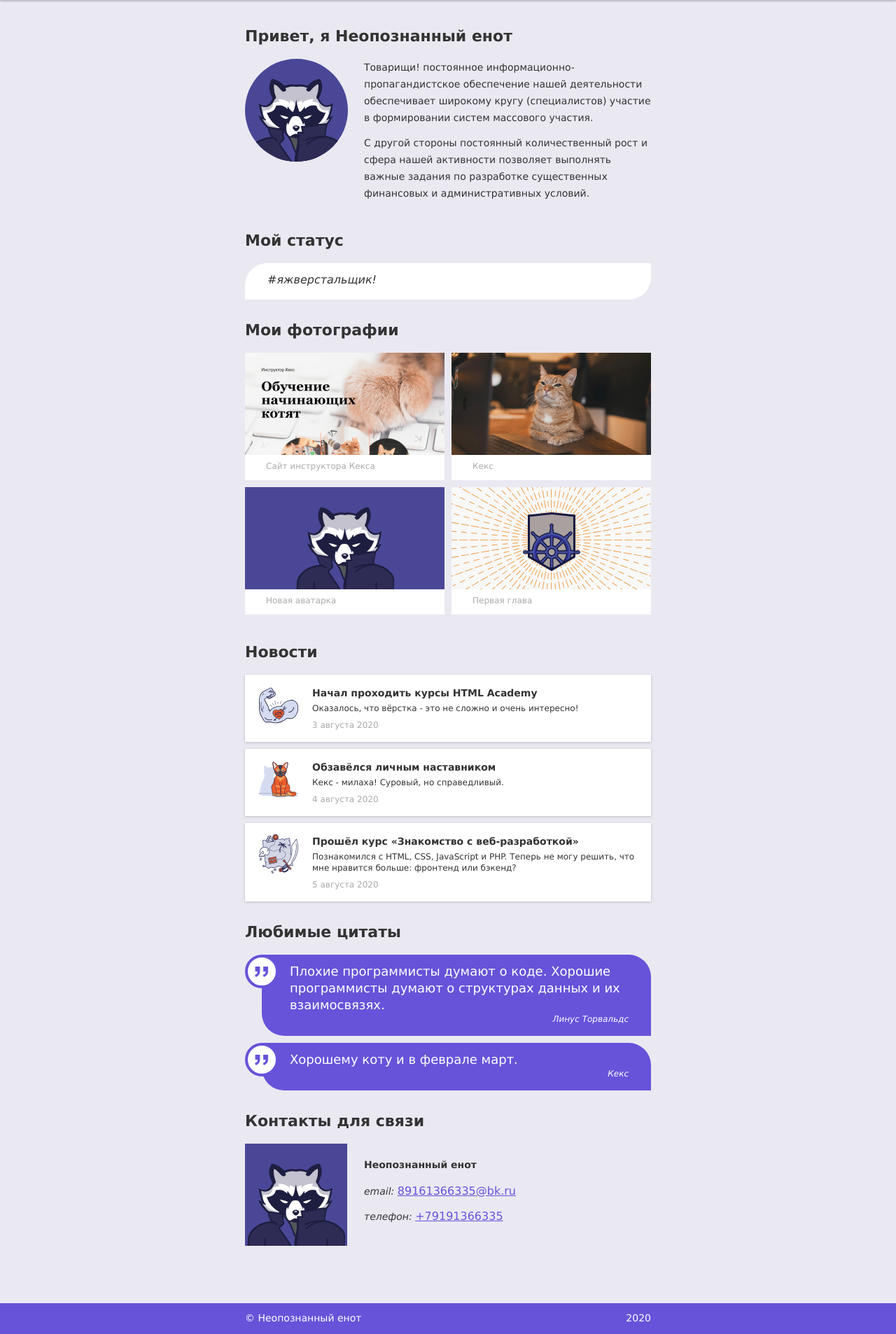
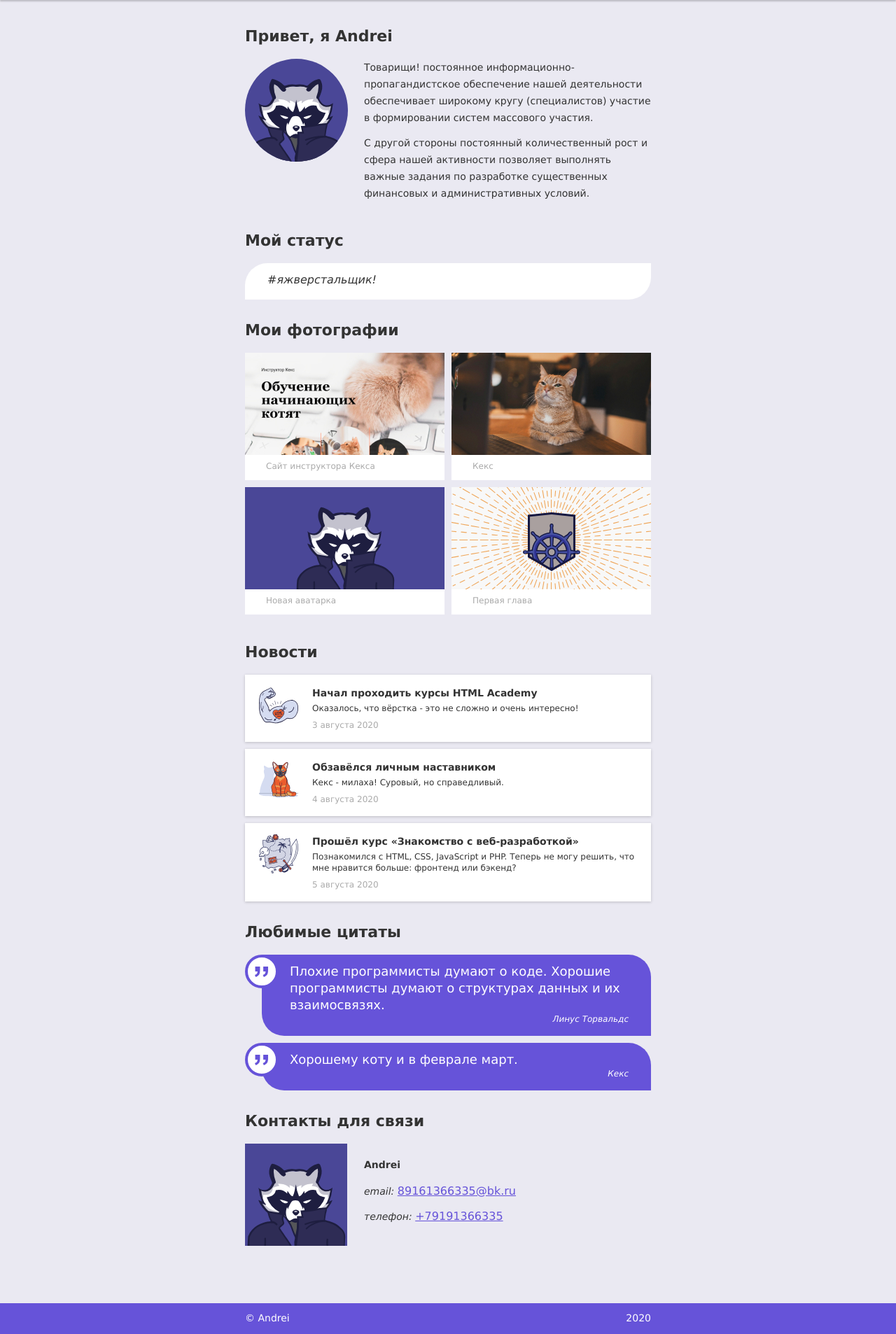
Before and after one commit to MitrofAndrei/MySite-test, a PHP site: page / in a window 1280 px wide. Shown: the part 248-2154 px from the top of the page at 70% size. Run offline with PHP 8.4, Linux system fonts and the light colour scheme.

Commit message:
Добавил имя

```diff
--- a/index.php
+++ b/index.php
@@ -1,6 +1,6 @@
 <?php
 $title = 'Мой сайт';
-$name = 'Неопознанный енот';
+$name = 'Andrei';
 $image = 'img/unknown-raccoon.svg';
 $email = '89161366335@bk.ru';
 $phone = '+79191366335';
```
